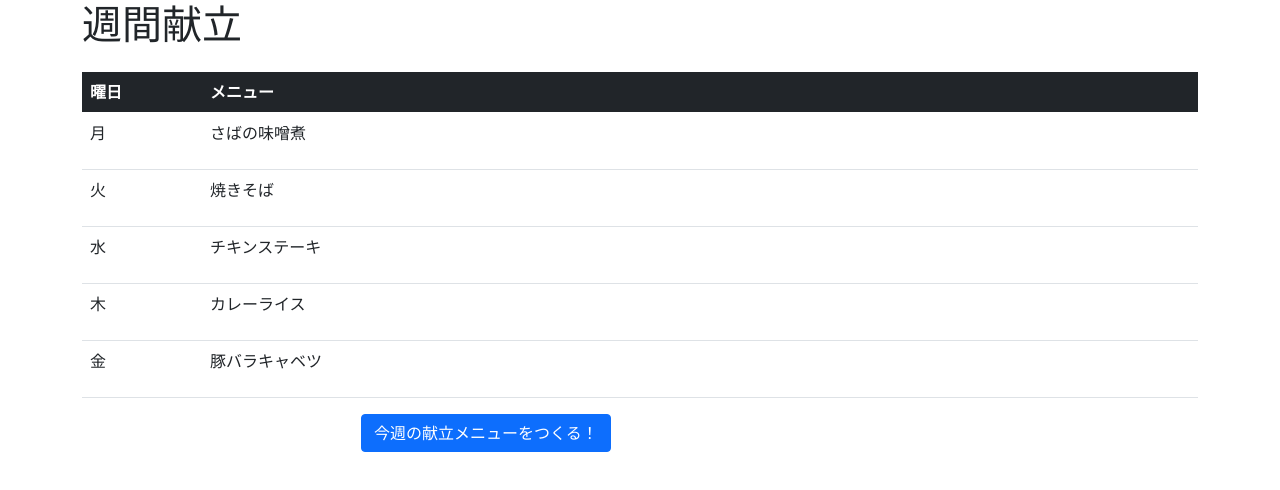
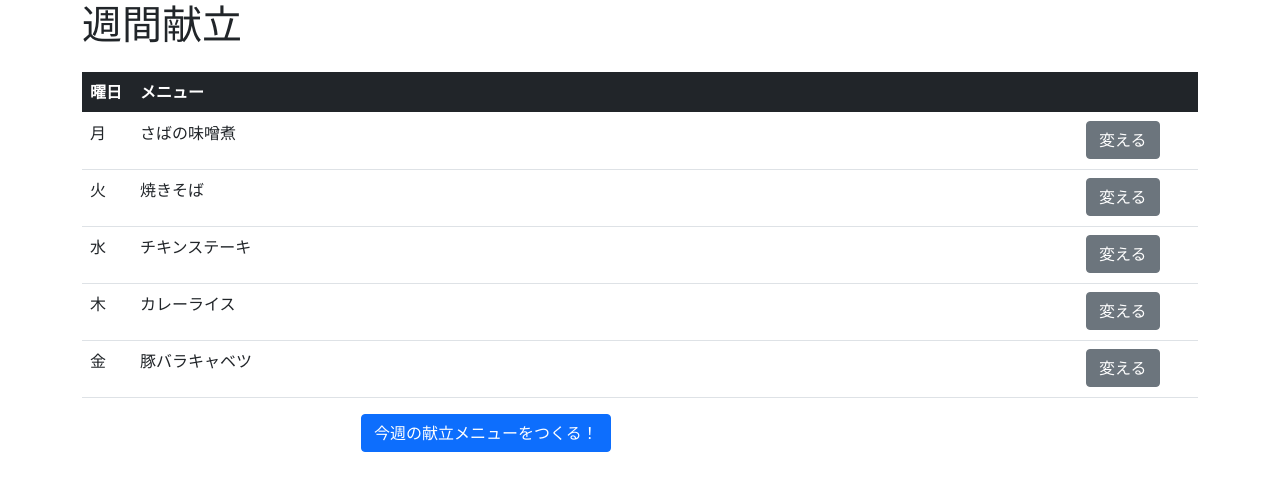
Before and after one commit to d-kuwabara/kondate, a Next.js app: page / in a window 1280 px wide. Shown: the top 490 px of the page. Built offline with nearby package versions, Linux system fonts and the light colour scheme.

Commit message:
個別切り替えを追加

```diff
--- a/pages/MenuList.js
+++ b/pages/MenuList.js
@@ -41,7 +41,7 @@ class MenuList extends Component {
             "豚バラキャベツ",
             "豚テキ",
             "生姜焼き",
-            "鶏もも肉のポン酢ソテー",
+            "豚肉のポン酢ソテー",
             "豚肉の梅生姜焼き",
             "人参の豚肉巻き"
         ]
@@ -58,6 +58,11 @@ class MenuList extends Component {
           menu5: "豚バラキャベツ"
         };
         this.roll = this.roll.bind(this);
+        this.roll_monday = this.roll_monday.bind(this);
+        this.roll_thuesday = this.roll_thuesday.bind(this);
+        this.roll_wednesday = this.roll_wednesday.bind(this);
+        this.roll_thursday = this.roll_thursday.bind(this);
+        this.roll_friday = this.roll_friday.bind(this);
     }
 
     roll() {
@@ -96,6 +101,51 @@ class MenuList extends Component {
         });
     }
 
+    roll_monday() {
+      const newMenu1 = this.props.sides_monday[
+          Math.floor(Math.random() * this.props.sides_monday.length)
+      ];
+      this.setState({
+          menu1: newMenu1
+      });
+    }
+
+    roll_thuesday() {
+      const newMenu2 = this.props.sides_thuesday[
+          Math.floor(Math.random() * this.props.sides_thuesday.length)
+      ];
+      this.setState({
+          menu2: newMenu2
+      });
+    }
+
+    roll_wednesday() {
+      const newMenu3 = this.props.sides_wednesday[
+          Math.floor(Math.random() * this.props.sides_wednesday.length)
+      ];
+      this.setState({
+          menu3: newMenu3
+      });
+    }
+
+    roll_thursday() {
+      const newMenu4 = this.props.sides_thursday[
+          Math.floor(Math.random() * this.props.sides_thursday.length)
+      ];
+      this.setState({
+          menu4: newMenu4
+      });
+    }
+
+    roll_friday() {
+      // 月曜のメニューを取得
+      const newMenu5 = this.props.sides_friday[
+          Math.floor(Math.random() * this.props.sides_friday.length)
+      ];
+      this.setState({
+          menu5: newMenu5
+      });
+    }
 
     render() {
         return (
@@ -106,6 +156,7 @@ class MenuList extends Component {
                 <tr>
                   <th>曜日</th>
                   <th>メニュー</th>
+                  <th></th>
                 </tr>
               </thead>
               <tbody>
@@ -115,11 +166,17 @@ class MenuList extends Component {
                     {/* 初期値にstateの値を表示 */}
                     <MenuItem face={this.state.menu1} />
                   </td>
+                  <td className={styles.menuChange}>
+                    <button onClick={this.roll_monday} className="btn btn-secondary">変える</button>
+                  </td>
                 </tr>
                 <tr>
                   <td className={styles.days}>火</td>
                   <td className={styles.menuName}>
                     <MenuItem face={this.state.menu2} />
+                  </td>
+                  <td className={styles.menuChange}>
+                    <button onClick={this.roll_thuesday} className="btn btn-secondary">変える</button>
                   </td>
                 </tr>
                 <tr>
@@ -127,17 +184,26 @@ class MenuList extends Component {
                   <td className={styles.menuName}>
                     <MenuItem face={this.state.menu3} />
                   </td>
+                  <td className={styles.menuChange}>
+                    <button onClick={this.roll_wednesday} className="btn btn-secondary">変える</button>
+                  </td>
                 </tr>
                 <tr>
                   <td className={styles.days}>木</td>
                   <td className={styles.menuName}>
                     <MenuItem face={this.state.menu4} />
                   </td>
+                  <td className={styles.menuChange}>
+                    <button onClick={this.roll_thursday} className="btn btn-secondary">変える</button>
+                  </td>
                 </tr>
                 <tr>
                   <td className={styles.days}>金</td>
                   <td className={styles.menuName}>
                     <MenuItem face={this.state.menu5} />
+                  </td>
+                  <td className={styles.menuChange}>
+                    <button onClick={this.roll_friday} className="btn btn-secondary">変える</button>
                   </td>
                 </tr>
               </tbody>
--- a/styles/Menulist.module.scss
+++ b/styles/Menulist.module.scss
@@ -1,7 +1,10 @@
 
 .days{
-    width: 120px;
+    width: 50px;
 }
 .menuName{
 
 }
+.menuChange{
+    width: 120px;
+}
```
